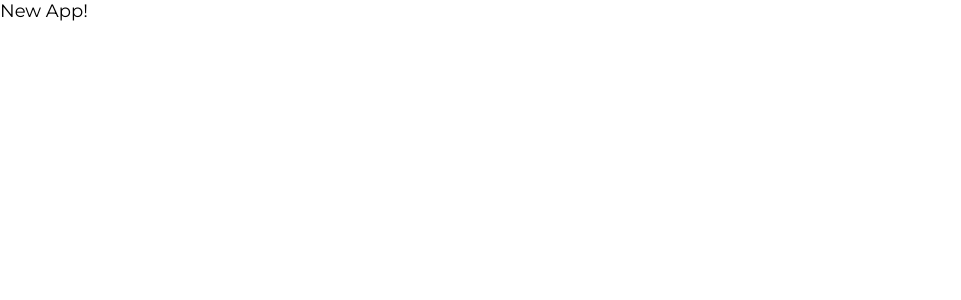
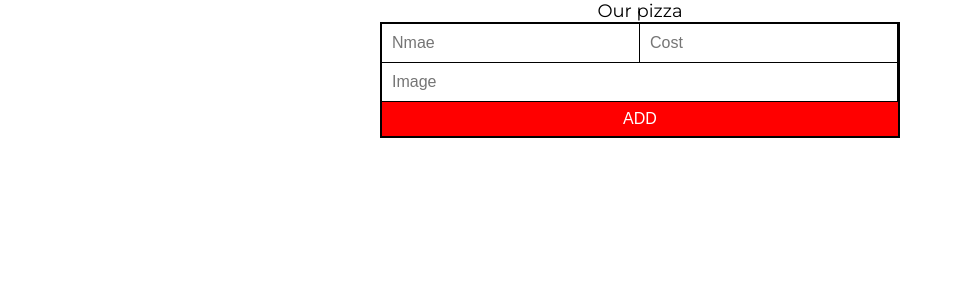
Before and after one commit to Andriikryl/pizza-app, a React (Create React App) app: page / in a window 1280 px wide. Shown: the top 300 px of the page, without its empty margins (0-961 px from the left). Built offline with nearby package versions, Linux system fonts and the light colour scheme.

Commit message:
feat[AddPizzaForm-component]

```diff
--- a/package.json
+++ b/package.json
@@ -1,5 +1,5 @@
 {
-  "name": "cra-typescript-app",
+  "name": "pizza-app",
   "version": "0.1.0",
   "private": true,
   "dependencies": {
--- a/src/App.tsx
+++ b/src/App.tsx
@@ -1,13 +1,16 @@
-import React from 'react';
-import './App.css';
+import React from "react";
+import "./App.css";
+import AddPizzaForm from "./components/AddPizzaForm";
 
-
-function App() {
+const App: React.FC = () => {
   return (
     <div className="App">
-      New App!
+      <div className="wrap">
+        <span className="headeing">Our pizza</span>
+        <AddPizzaForm />
+      </div>
     </div>
   );
-}
+};
 
 export default App;
--- /dev/null
+++ b/src/components/AddPizzaForm.tsx
@@ -0,0 +1,54 @@
+import React, { ChangeEvent, FC, FormEvent, useState } from "react";
+import "./styles.css";
+
+const initState = {
+  title: "",
+  price: "",
+  img: "",
+};
+
+const AddPizzaForm: FC = () => {
+  const [newPizza, setNewPizza] = useState<{
+    title: string;
+    price: string;
+    img: string;
+  }>(initState);
+
+  const handleChange = (e: ChangeEvent<HTMLInputElement>) => {
+    console.log(e.target);
+  };
+
+  const handleSubmit = (e: FormEvent<HTMLFormElement>) => {
+    e.preventDefault();
+    console.log(e.target);
+  };
+
+  return (
+    <form onSubmit={handleSubmit}>
+      <input
+        type="text"
+        name="title"
+        placeholder="Nmae"
+        onChange={handleChange}
+        value={newPizza.title}
+      />
+      <input
+        type="text"
+        name="price"
+        placeholder="Cost"
+        onChange={handleChange}
+        value={newPizza.price}
+      />
+      <input
+        name="img"
+        type="text"
+        placeholder="Image"
+        onChange={handleChange}
+        value={newPizza.img}
+      />
+      <button type="submit">Add</button>
+    </form>
+  );
+};
+
+export default AddPizzaForm;
```
